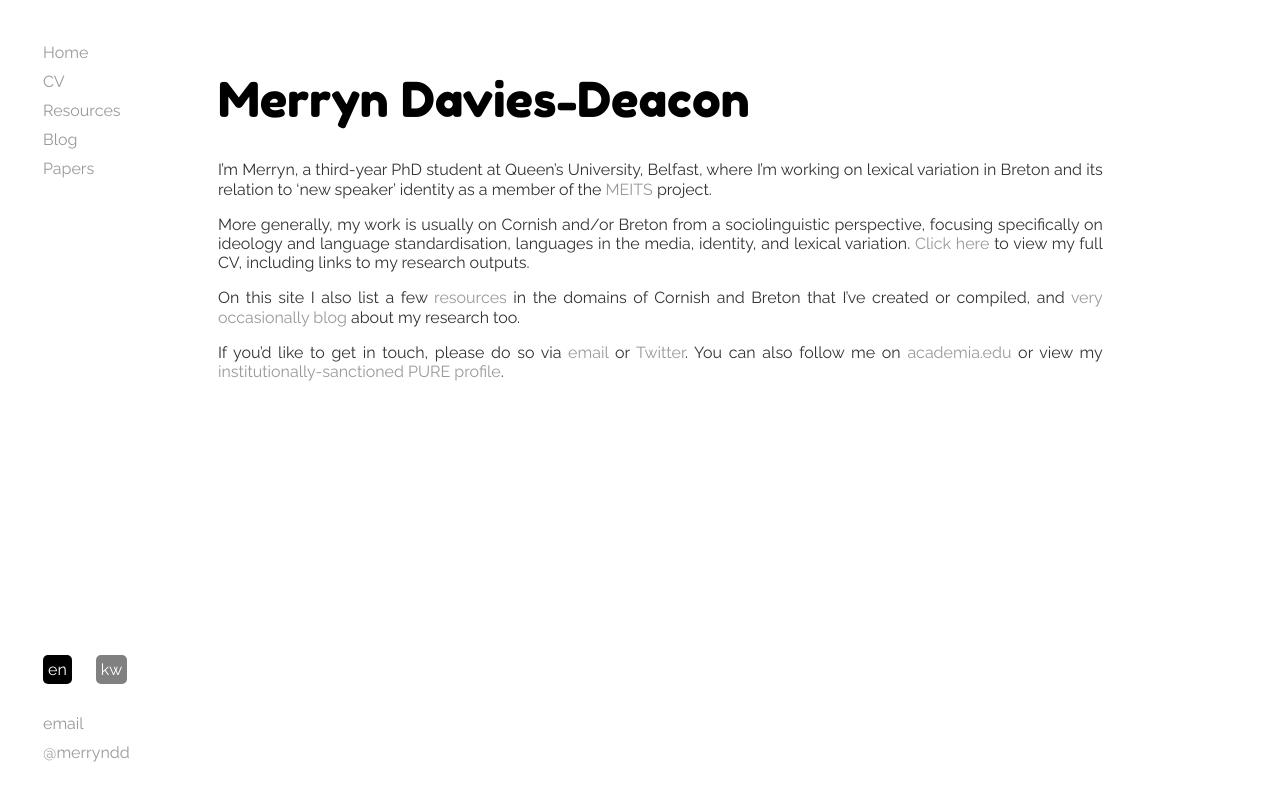
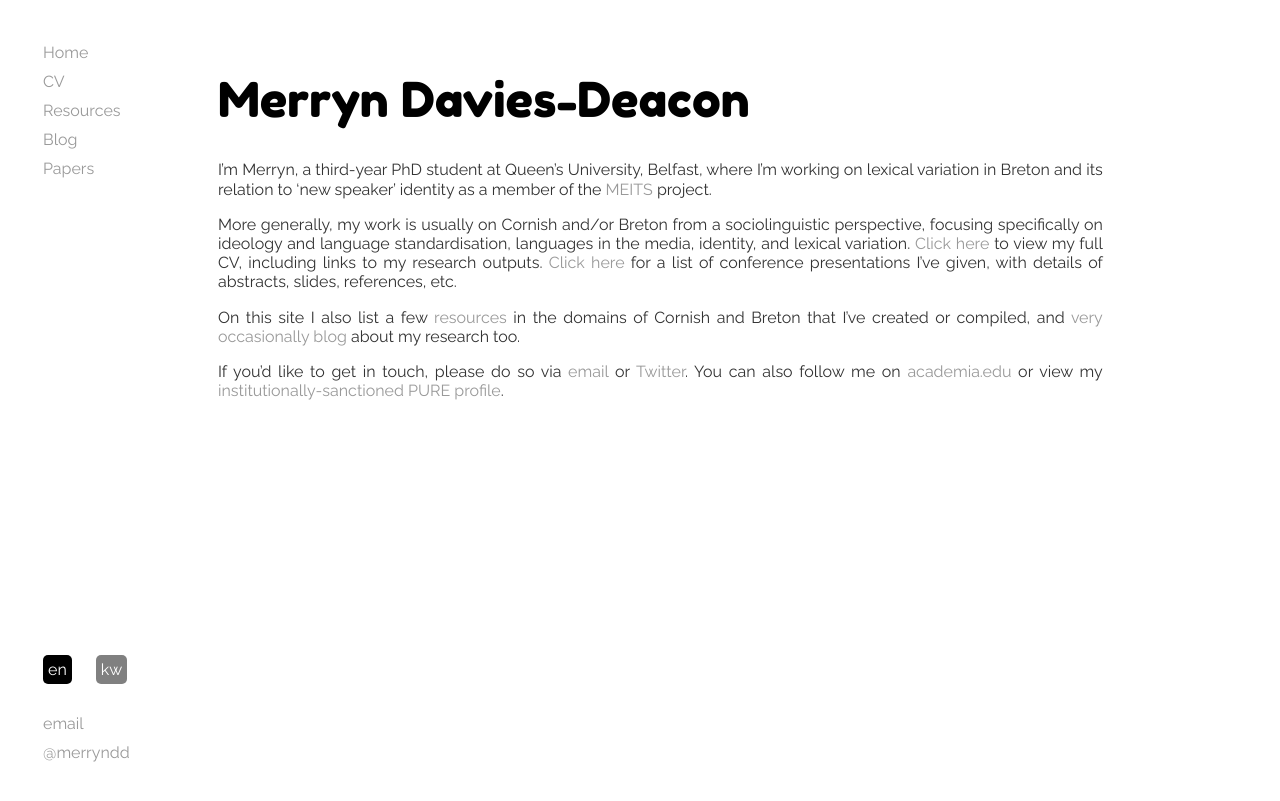
Before and after one commit to merryndd/merryndd.github.io, a Jekyll site: the page built from index.html, in a window 1280 px wide. Shown: the top 801 px of the page. Built offline with Jekyll 4.4.1, drawn with Linux system fonts in a browser that asks for light colours; some of the changed lines change nothing that is shown.

Commit message:
Update index.html

```diff
--- a/index.html
+++ b/index.html
@@ -5,10 +5,13 @@
 <h1>Merryn Davies-Deacon</h1>
 <div class="en">
 	<p>I’m Merryn, a third-year PhD student at Queen’s University, Belfast, where I’m working on lexical variation in Breton and its relation to ‘new speaker’ identity as a member of the <a href="http://meits.org">MEITS</a> project.</p>
-	<p>More generally, my work is usually on Cornish and/or Breton from a sociolinguistic perspective, focusing specifically on ideology and language standardisation, languages in the media, identity, and lexical variation. <a href="/cv">Click here</a> to view my full CV, including links to my research outputs.</p>
+	<p>More generally, my work is usually on Cornish and/or Breton from a sociolinguistic perspective, focusing specifically on ideology and language standardisation, languages in the media, identity, and lexical variation. <a href="/cv">Click here</a> to view my full CV, including links to my research outputs. <a href="/papers">Click here</a> for a list of conference presentations I’ve given, with details of abstracts, slides, references, etc.</p>
 	<p>On this site I also list a few <a href="/resources">resources</a> in the domains of Cornish and Breton that I’ve created or compiled, and <a href="/news">very occasionally blog</a> about my research too.</p>
 	<p>If you’d like to get in touch, please do so via <a href="mailto:mdaviesdeacon01@qub.ac.uk">email</a> or <a href="http://twitter.com/merryndd">Twitter</a>. You can also follow me on <a href="https://qub.academia.edu/MerrynDaviesDeacon">academia.edu</a> or view my <a href="http://go.qub.ac.uk/merryndd">institutionally-sanctioned PURE profile</a>.</p>
 </div>
 	<div class="kw">
-	<p>My a vedn gorra neppeth obma en scon!</p>
+	<p>Ow hanow vy ew Merryn ha therom ow conis war PhD, lebmyn et y dryja bledhen, ort Pednscol an Vyghternes, Béal Feirste. An testen a’m studhyans ew an varyanjow en-mesk an geryow en Bretonek hag an kelm tredh hebma ha honanieth an “gowsoryon nowydh”. Therom o qwul an gonis ma vel radn a <a href="http://meits.org">v/MEITS</a>.</p>
+		<p>War nivel moy ledan, therom o conis gen Kernowek ha Bretonek hag an ethonieth-socyologieth. An broassa radn an termyn erom o corra poos war an tybyanjow senjys war an tavajow, an gwreans a furvow standard a’n tavajow, an tavajow et an media, an honanieth, hag an varyanjow en-mesk an geryow. Whei a ell gweles ow CV vy ettien <a href="/cv">obma</a>, gen gorgevrednow a ujy o moas dhe’n scrifow vy ha dhe asnodhow kelmys erel. Whei a ell gweles rol an cowsow reies genev-vy <a href="/papers">obma</a>, gen an berrscrifow, an imajys towlys, an scrifow a wrugav gwul mencyon anedhans, h.e.</p>
+		<p>Ma an gwiasva ma o comprehendya ewedh gorgevrednow troha nebes <a href="/resources">asnodhow</a> rag Kernowek ha Bretonek, nebes anedhans gwres genev vy, hag <a href="/news">ow blog academek</a> neb ew nowedhys der vaner terweythus.</p>
+		<p>Mars eus whans dhe whei clappya genev, whei a ell y wul dredh <a href="mailto:mdaviesdeacon01@qub.ac.uk">ebost</a> po <a href="http://twitter.com/merryndd">Twitter</a>. Whei a ell ow sewya dredh <a href="https://qub.academia.edu/MerrynDaviesDeacon">academia.edu</a> po gweles <a href="http://go.qub.ac.uk/merryndd">ow folenn PURE vy</a> ort an gwiasva a’m bednscol.</p>
 </div>
```
